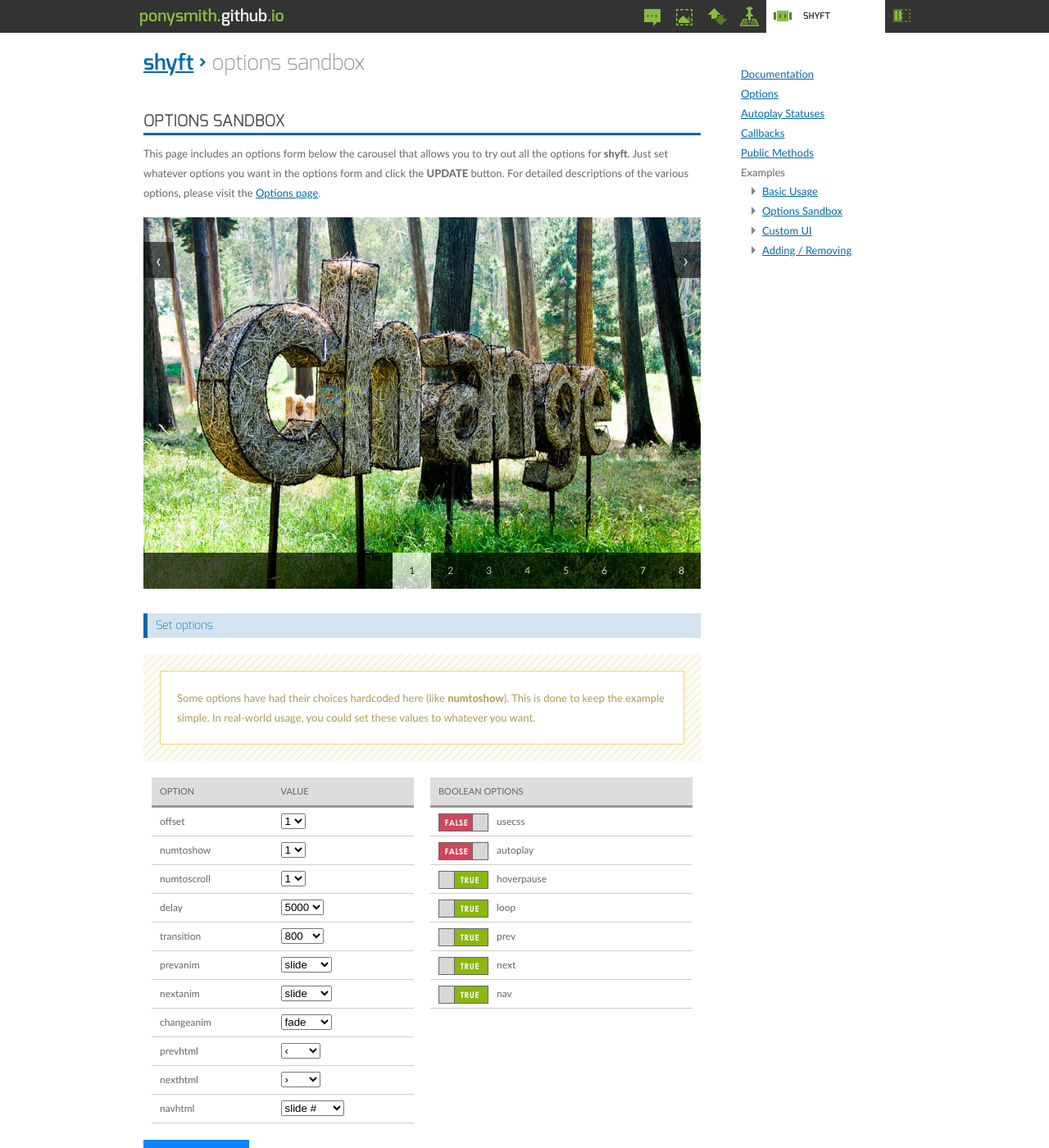
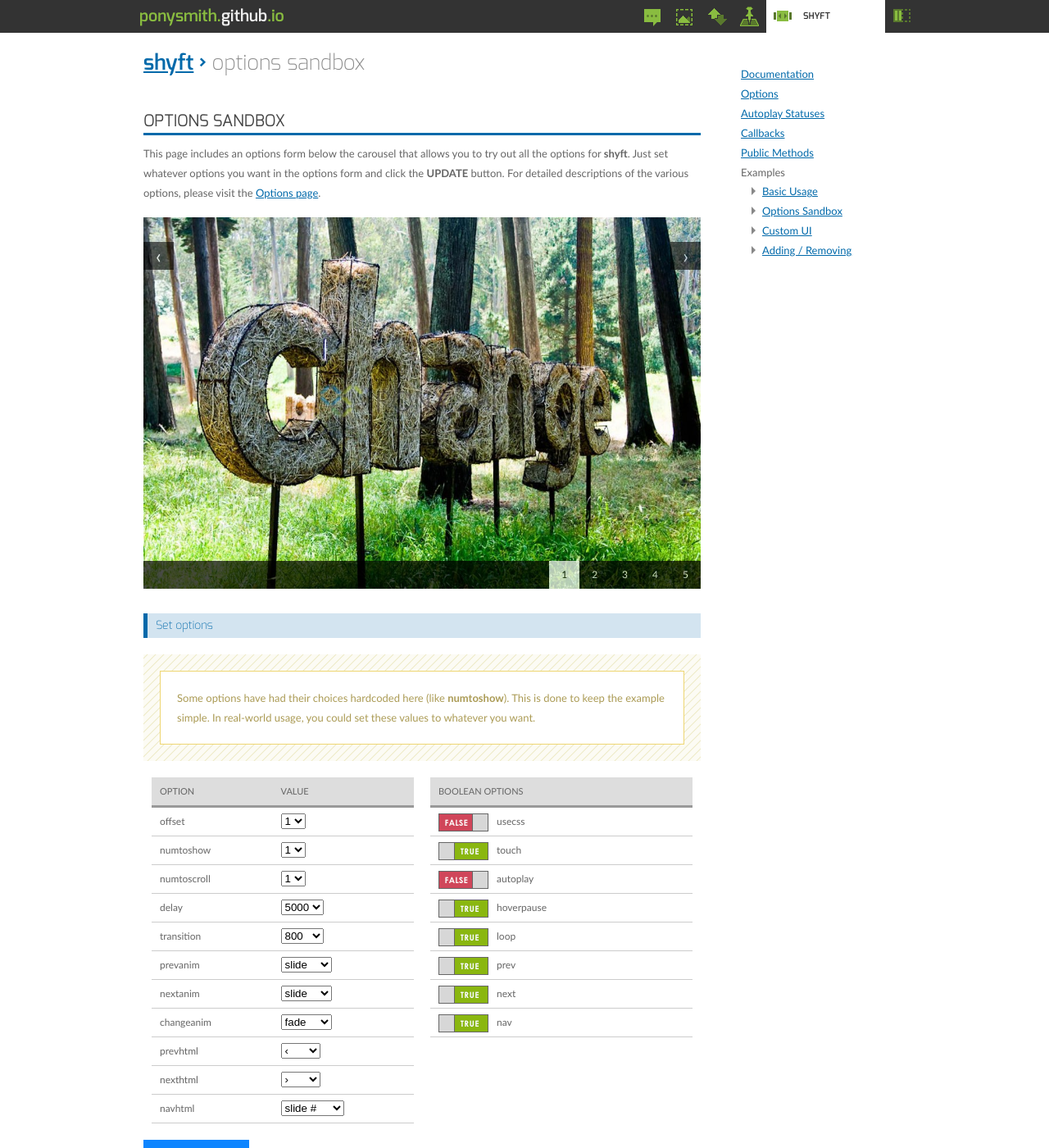
Before and after one commit to ponysmith/ponysmith.github.io, a Jekyll site: the page built from shyft/examples/options/index.html, in a window 1280 px wide and 1400 px high. Shown: the whole window at 82% size. Built offline with Jekyll 4.4.1, drawn with Linux system fonts in a browser that asks for light colours.

Commit message:
Adding touch capability for shyft

```diff
--- a/css/libs/shyft.css
+++ b/css/libs/shyft.css
@@ -24,7 +24,7 @@
     color: #fff;
     text-decoration: none;
     font-size: 2em;
-    padding: 10px 15px;
+    padding: 5px 15px;
  }
 .shyft-prev:hover,
 .shyft-next:hover {
@@ -50,12 +50,15 @@
 }
 .shyft-navlink {
     color: #fff;
+    background-color: #000;
     text-decoration: none;
-    padding: 10px 20px;
+    padding: 5px 15px;
+    transition: all .8s;
 }
 .shyft-navlink-active {
     background-color: #fff;
     color: #000;
+    transition: all .8s;
 }
 .shyft-navlink-active-secondary {
     background-color: #555;
--- a/shyft/examples/options/index.html
+++ b/shyft/examples/options/index.html
@@ -16,14 +16,11 @@
 </p>
 
 <div id="shyft-example">
-    <img src="{{ site.baseurl }}images/examples/image-01.jpg" alt="" width="680" />
-    <img src="{{ site.baseurl }}images/examples/image-02.jpg" alt="" width="680" />
-    <img src="{{ site.baseurl }}images/examples/image-03.jpg" alt="" width="680" />
-    <img src="{{ site.baseurl }}images/examples/image-04.jpg" alt="" width="680" />
-    <img src="{{ site.baseurl }}images/examples/image-05.jpg" alt="" width="680" />
-    <img src="{{ site.baseurl }}images/examples/image-06.jpg" alt="" width="680" />
-    <img src="{{ site.baseurl }}images/examples/image-07.jpg" alt="" width="680" />
-    <img src="{{ site.baseurl }}images/examples/image-08.jpg" alt="" width="680" />
+    <img src="{{ site.baseurl }}images/examples/image-01.jpg" alt="" />
+    <img src="{{ site.baseurl }}images/examples/image-02.jpg" alt="" />
+    <img src="{{ site.baseurl }}images/examples/image-03.jpg" alt="" />
+    <img src="{{ site.baseurl }}images/examples/image-04.jpg" alt="" />
+    <img src="{{ site.baseurl }}images/examples/image-05.jpg" alt="" />
 </div>
 
 <h3>Set options</h3>
@@ -174,8 +171,14 @@
 				<tbody>
 					<tr>
 						<td>
-							<input type="checkbox" class="lightswitch truefalse" value="true" name="autoplay" id="option-usecss" />
+							<input type="checkbox" class="lightswitch truefalse" value="true" name="usecss" id="option-usecss" />
 							<label for="option-usecss">usecss</label>
+						</td>
+					</tr>
+					<tr>
+						<td>
+							<input type="checkbox" class="lightswitch truefalse" value="true" name="touch" id="option-touch" checked="checked"/>
+							<label for="option-touch">touch</label>
 						</td>
 					</tr>
 					<tr>
@@ -254,13 +257,13 @@
 		options.navhtml = $('#option-navhtml').find(':selected').attr('value');
 
 		options.usecss = ($('#option-usecss').is(':checked')) ? true : false;
+		options.touch = ($('#option-touch').is(':checked')) ? true : false;
 		options.autoplay = ($('#option-autoplay').is(':checked')) ? true : false;
 		options.loop = ($('#option-loop').is(':checked')) ? true : false;
 		options.prev = ($('#option-prev').is(':checked')) ? true : false;
 		options.next = ($('#option-next').is(':checked')) ? true : false;
 		options.nav = ($('#option-nav').is(':checked')) ? true : false;
 
-		console.log(options);
 		myshyft.update(options);
 	});
 }
```
Also changed, not shown: shyft/callbacks/index.html (+46 -5 lines), shyft/options/index.html (+8 -0 lines), js/libs/shyft.min.js.
